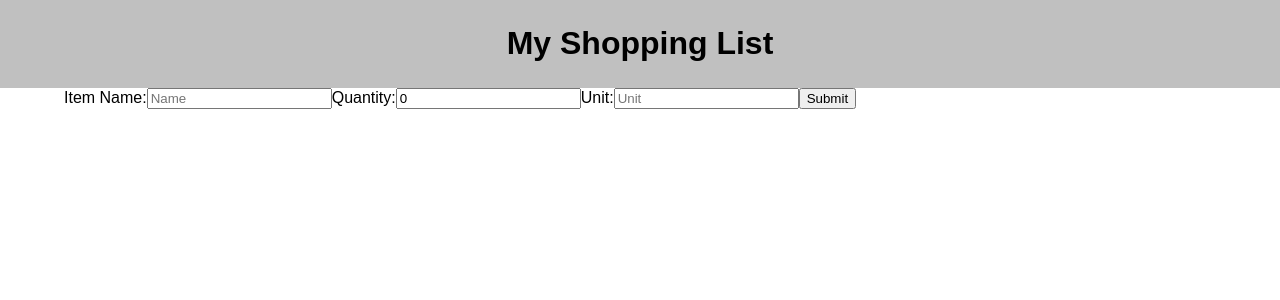
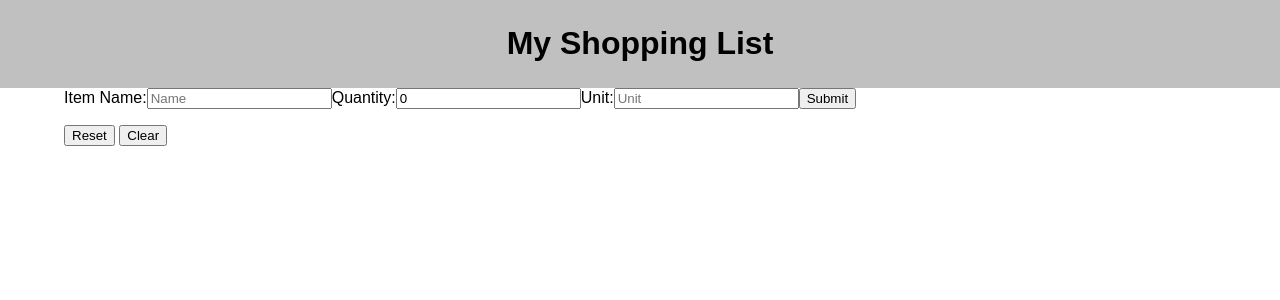
Before and after one commit to W1gglez/group-fs-react-shopping-list, a React (Vite) app: page / in a window 1280 px wide. Shown: the top 300 px of the page. Built offline with nearby package versions, Linux system fonts and the light colour scheme; no server answers.

Commit message:
added more to resetbutton component

```diff
--- a/src/components/GetInventory/GetInventory.jsx
+++ b/src/components/GetInventory/GetInventory.jsx
@@ -1,4 +1,4 @@
-
+import ResetButton from '../ResetButton/ResetButton';
 import Item from '../Item/Item';
 
 
@@ -9,6 +9,7 @@ export default function GetInventory({ invList }) {
       <ul>
         <Item invList={invList} />
       </ul>
+        <ResetButton/>
     </>
   );
 }
--- a/src/components/ResetButton/ResetButton.jsx
+++ b/src/components/ResetButton/ResetButton.jsx
@@ -1,7 +1,13 @@
 
 export default function ResetButton (prop) {
-if (purchased) {
-
+    function reset() {
+if (prop.purchased) {
+    setPurchasedState(false);
 }
-
 }
+return (
+    <>
+    <button onClick={reset}>Reset</button> <button>Clear</button>
+    </>
+)
+}
```
